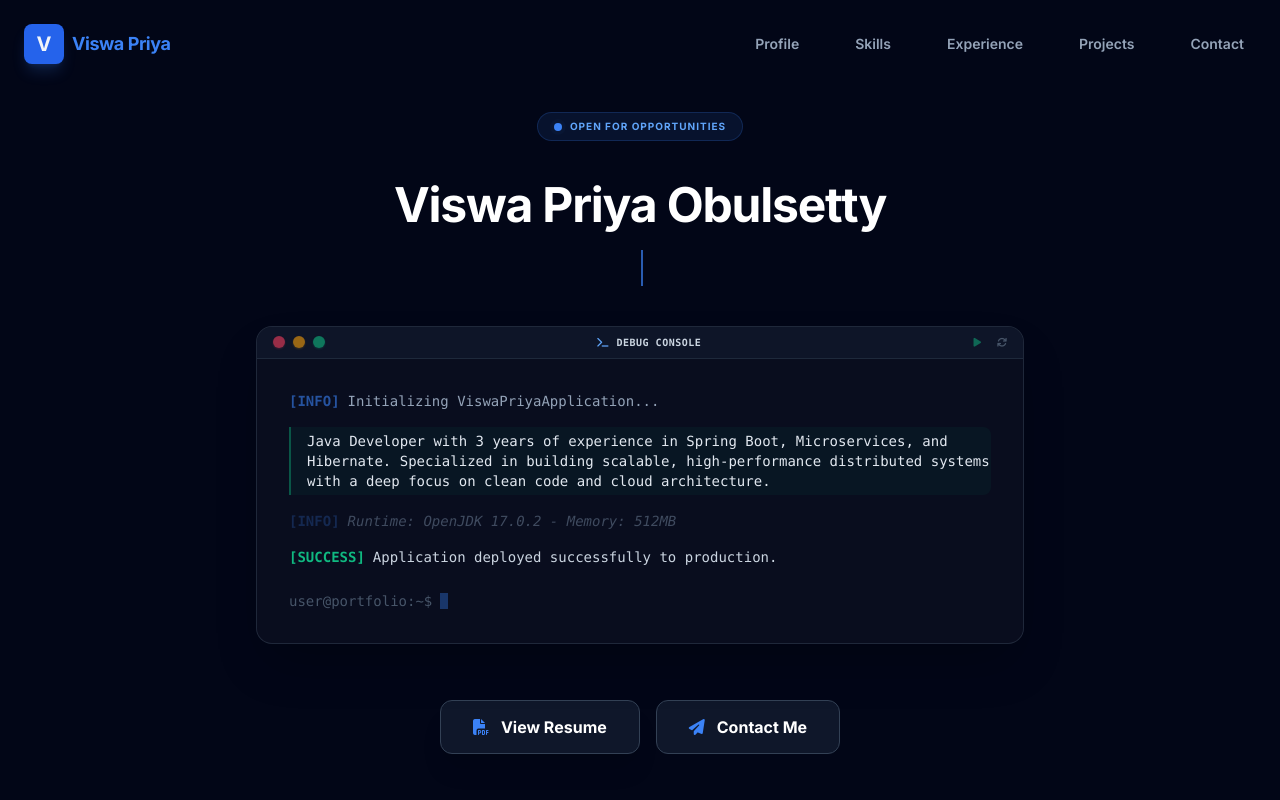
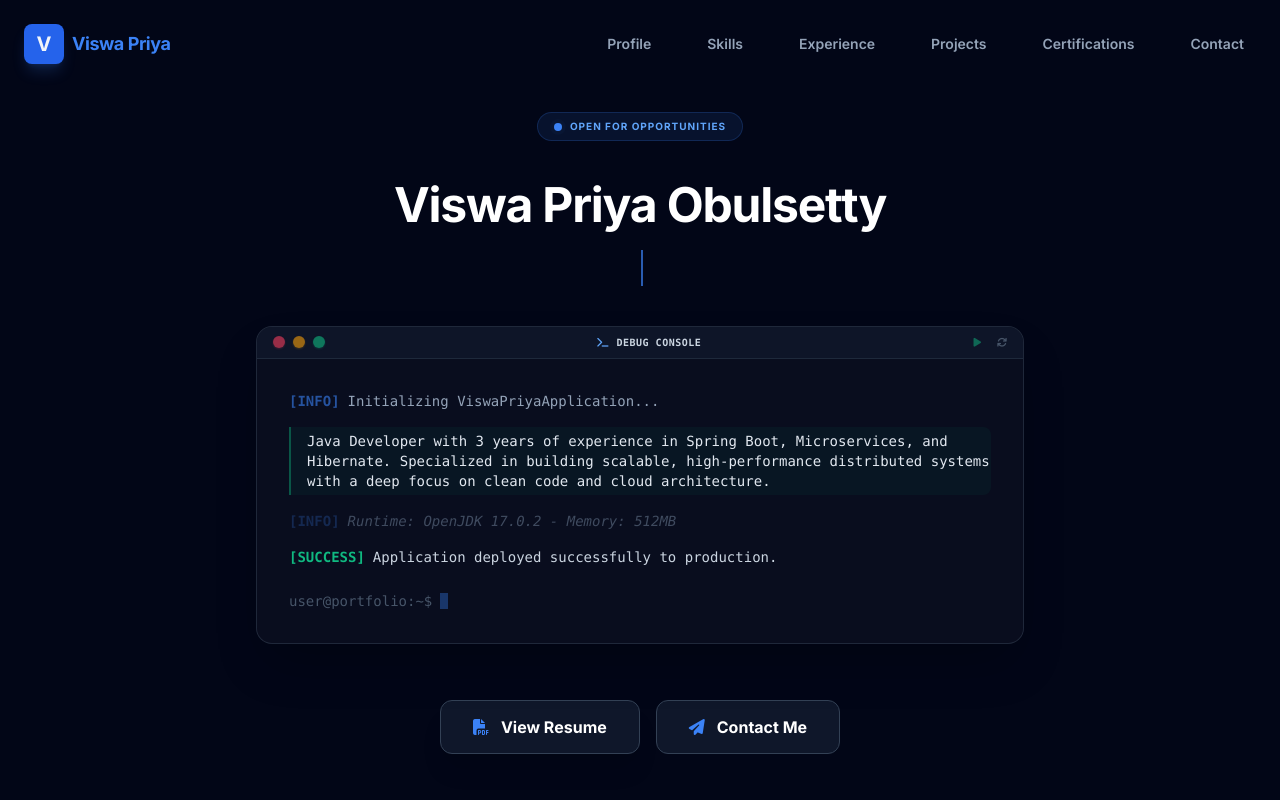
Before and after one commit to viswapriya0000/MyPortfolio, a React (Vite) app: page / in a window 1280 px wide. Shown: the top 800 px of the page. Built offline with nearby package versions, Linux system fonts and the light colour scheme.

Commit message:
feat: Add certifications link to navigation
Adds a new "Certifications" link to the main navigation menu, enhancing site discoverability.

```diff
--- a/components/Navigation.tsx
+++ b/components/Navigation.tsx
@@ -33,6 +33,7 @@ const Navigation: React.FC = () => {
     { name: 'Skills', href: '#skills' },
     { name: 'Experience', href: '#experience' },
     { name: 'Projects', href: '#projects' },
+    { name: 'Certifications', href: '#certifications' },
     { name: 'Contact', href: '#contact' },
   ];
 
```
